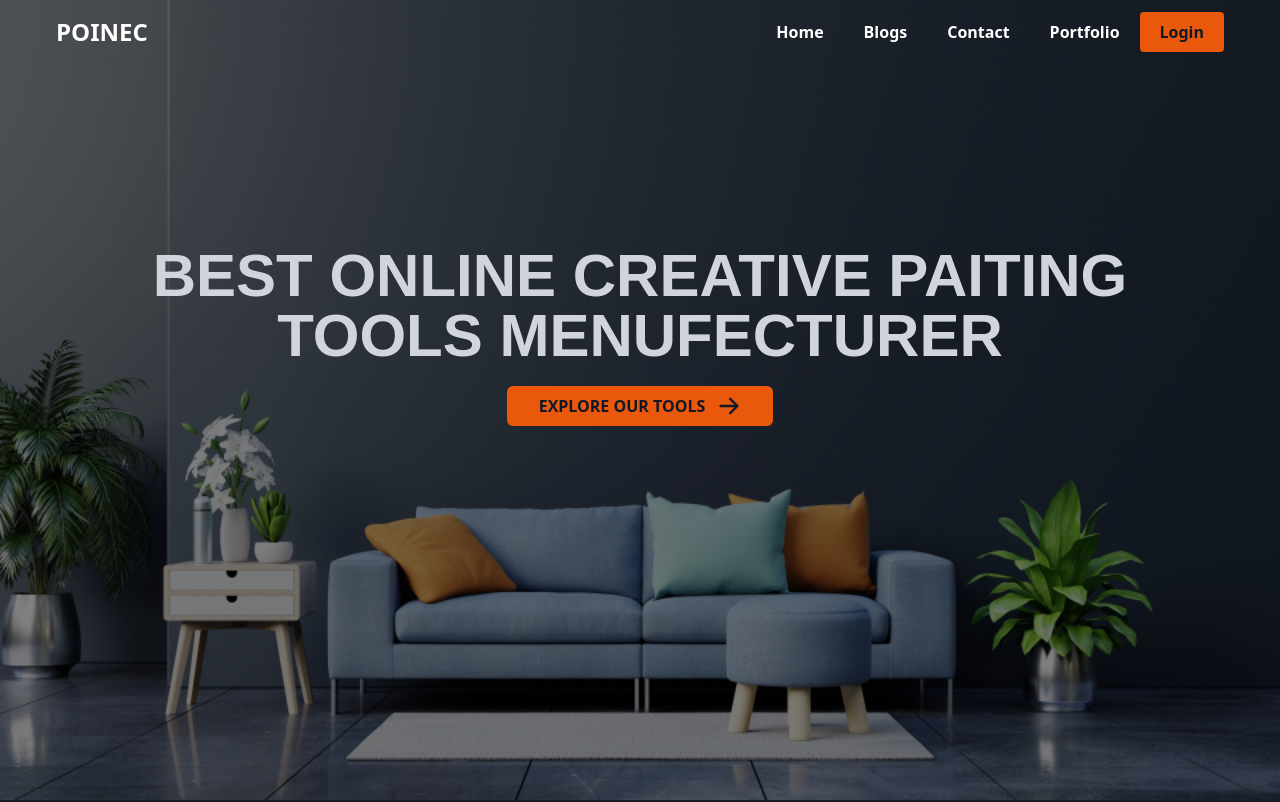
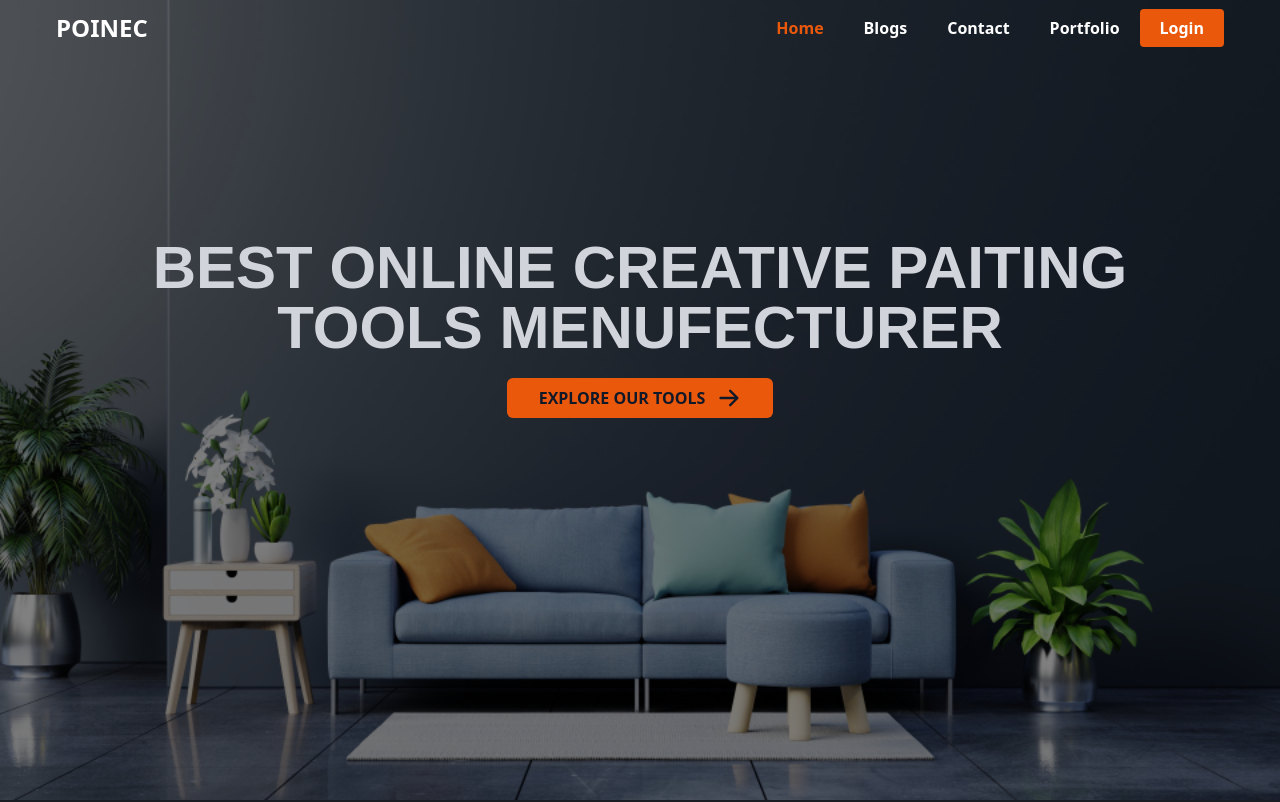
Before and after one commit to developer-build/pionec-menufecturer-client, a React (Create React App) app: page / in a window 1280 px wide. Shown: the top 802 px of the page. Built offline with nearby package versions, Linux system fonts and the light colour scheme; no server answers.

Commit message:
custom link added

```diff
--- a/src/shared/CustomLink.js
+++ b/src/shared/CustomLink.js
@@ -9,7 +9,7 @@ function CustomLink({ children, to, ...props }) {
 
     <div>
       <Link
-        style={{ color: match ? "  #ffffff" : "  #000000 " }}
+        style={{ color: match ? " #EA580C" : "  #ffffff " }}
         to={to}
         {...props}
       >
--- a/src/shared/Navber.js
+++ b/src/shared/Navber.js
@@ -4,6 +4,7 @@ import { Link, useLocation, useNavigate } from "react-router-dom";
 import { useAuthState } from "react-firebase-hooks/auth";
 import auth from "./firebase.init";
 import { signOut } from "firebase/auth";
+import CustomLink from "./CustomLink";
 
 const Navber = () => {
   const [open, setOpen] = useState(false);
@@ -24,7 +25,7 @@ const Navber = () => {
                 <MenuAlt3Icon className="w-8 h-8"></MenuAlt3Icon>
               </label>
             )}
-            POINEC
+            <span onClick={()=>navigate('/')} className='cursor-pointer'>POINEC</span>
           </div>
           <div onClick={() => setOpen(!open)}>
             {open ? (
@@ -42,40 +43,40 @@ const Navber = () => {
                 : "top-[-490px] md:opacity-100 opacity-0 transition-all ease-in"
             }`}
           >
-            <Link
+            <CustomLink
               to="/"
               className=" px-5 font-semibold rounded py-1 text-black md:text-white "
             >
               Home
-            </Link>
+            </CustomLink>
             {user && (
-              <Link
+              <CustomLink
                 to="/dashboard/my-profile"
                 className=" px-5 font-semibold rounded py-1 text-black md:text-white"
               >
                 Dashboard
-              </Link>
+              </CustomLink>
             )}
 
-            <Link
+            <CustomLink
               to="/blogs"
               className=" px-5 font-semibold rounded py-1 text-black md:text-white "
             >
               Blogs
-            </Link>
-            <Link
+            </CustomLink>
+            <CustomLink
               to="/contact"
               className=" px-5 font-semibold rounded py-1 text-black md:text-white "
             >
               Contact
-            </Link>
+            </CustomLink>
 
-            <Link
+            <CustomLink
               to="/my-portfolio"
               className=" px-5 font-semibold rounded py-1 text-black md:text-white "
             >
               Portfolio
-            </Link>
+            </CustomLink>
             {user ? (
               <div className="dropdown self-center dropdown-end  ">
                 <label
@@ -89,12 +90,12 @@ const Navber = () => {
                   className="dropdown-content menu space-y-2 rounded-lg top-8  px-2 py-4 shadow bg-base-100  w-44 "
                 >
                   <li>
-                    <Link
+                    <CustomLink
                       to="/dashboard/my-profile"
                       className="bg-secondary rounded-lg text-accent flex items-center justify-center "
                     >
                       {user.displayName}
-                    </Link>
+                    </CustomLink>
                   </li>
                   <li>
                     <button
@@ -110,12 +111,12 @@ const Navber = () => {
                 </ul>
               </div>
             ) : (
-              <Link
+              <CustomLink
                 to="/login"
                 className=" px-5 font-semibold rounded py-2  bg-orange-600 text-gray-900"
               >
                 Login
-              </Link>
+              </CustomLink>
             )}
             {/* <button
               className=" px-4 font-semibold rounded py-1  bg-orange-600 text-gray-900"
```
